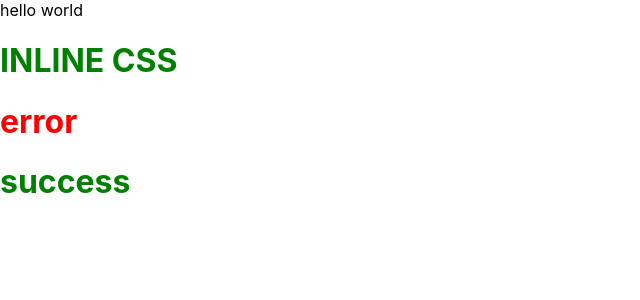
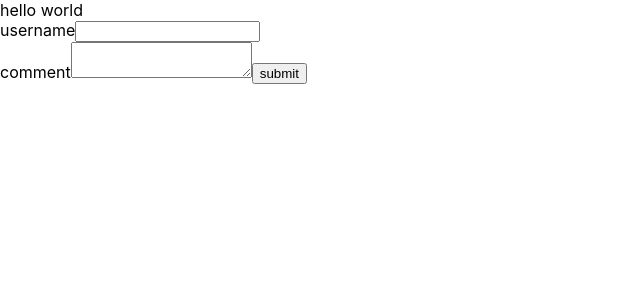
Before and after one commit to sowdhamini17/react_codevolution, a React (Create React App) app in the folder my-reff/: page / in a window 1280 px wide. Shown: the top 300 px of the page, without its empty margins (0-640 px from the left). Built offline with nearby package versions, Linux system fonts and the light colour scheme.

Commit message:
form handling with controlled components

```diff
--- a/my-reff/src/App.js
+++ b/my-reff/src/App.js
@@ -6,12 +6,13 @@
 // import './App.css';
 // import Conditionalrendering from './Components/Conditionalrendering';
 // import Listrendering from './Components/Listrendering';
-import Inlinecss from './Components/Inlinecss';
+// import Inlinecss from './Components/Inlinecss';
 // import Stylesheet from './Components/Stylesheet';
 // import Methodsasprops1 from "./Components/Methodsasprops1";
-import "./Components/error.css";
+// import "./Components/error.css";
 
-import styles from './Components/appstyles.module.css'; // For CSS modules
+// import styles from './Components/appstyles.module.css'; // For CSS modules
+import Cntroledcomp from './Components/Cntroledcomp';
 
 
 
@@ -29,9 +30,10 @@ function App() {
       {/* <Conditionalrendering  isLoggedIn={true}/> */}
       {/* <Listrendering/> */}
       {/* <Stylesheet primary={false}/> */}
-      <Inlinecss/>
-      <h1 className='error'>error</h1>
-      <h1 className={styles.success}>success</h1>
+      {/* <Inlinecss/> */}
+      {/* <h1 className='error'>error</h1>
+      <h1 className={styles.success}>success</h1> */}
+      <Cntroledcomp/>
     </div>
   );
 }
--- /dev/null
+++ b/my-reff/src/Components/Cntroledcomp.js
@@ -0,0 +1,37 @@
+import React,{useState} from 'react';
+
+  const Cntroledcomp = () =>  {
+    const[username,setusername]=useState("");
+    const[comment,setComment]=useState("")
+    const handleChange=(e)=>{
+        setusername(e.target.value)
+    }
+    const handleComment=(e)=>{
+        setComment(e.target.value)
+    }
+    const handleSubmit=()=>{
+        alert(`welcome ${username}`)
+    }
+	return (
+	  <div>
+        <form onSubmit={handleSubmit}>
+        <label>username</label>
+        <input
+        type="text"
+        value ={username}
+        onChange={handleChange}
+        ></input>
+        <br></br>
+        <div>
+        <label>comment</label>
+        <textarea value={comment} onChange={handleComment}></textarea>
+        <button type="submit">submit</button>
+        </div>
+
+        </form>
+
+	  </div>
+	);
+  }
+
+  export default Cntroledcomp;
```
